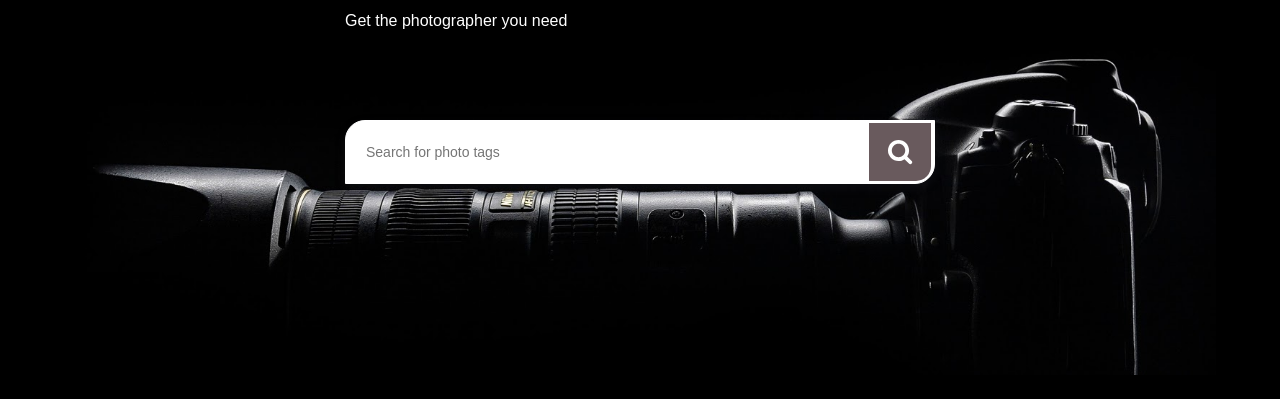
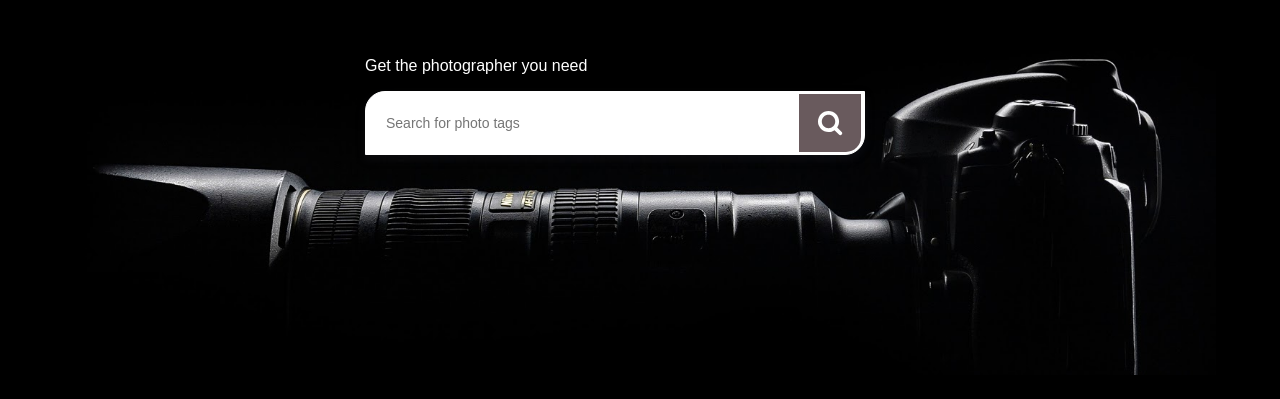
Before and after one commit to amit-k-yadav/photohire-django, a Django app: page / in a window 1280 px wide. Shown: the part 80-479 px from the top of the page. Run offline with Django 3.2, Linux system fonts and the light colour scheme; data comes from the database, SQL or seed files in the repository.

Commit message:
chngs in search bar

```diff
--- a/photohireapp/static/photohireapp/css/index.css
+++ b/photohireapp/static/photohireapp/css/index.css
@@ -176,10 +176,11 @@ input {
 }
 
 .container .search-bar-home {
-    max-width: 590px;
+    max-width: 550px;
     width: 100%;
-    margin: auto;
-    padding-top: 70px;
+    margin: 0 auto;
+    padding-top: 41px;
+    padding-right: 50px;
 }
 
 .container .search-bar-home form {
@@ -191,8 +192,7 @@ input {
 
 .container .search-bar-home p {
     position: absolute;
-    top: 90px;
-    ;
+    top: 135px;
 }
 
 .container form .submit-button {
```
